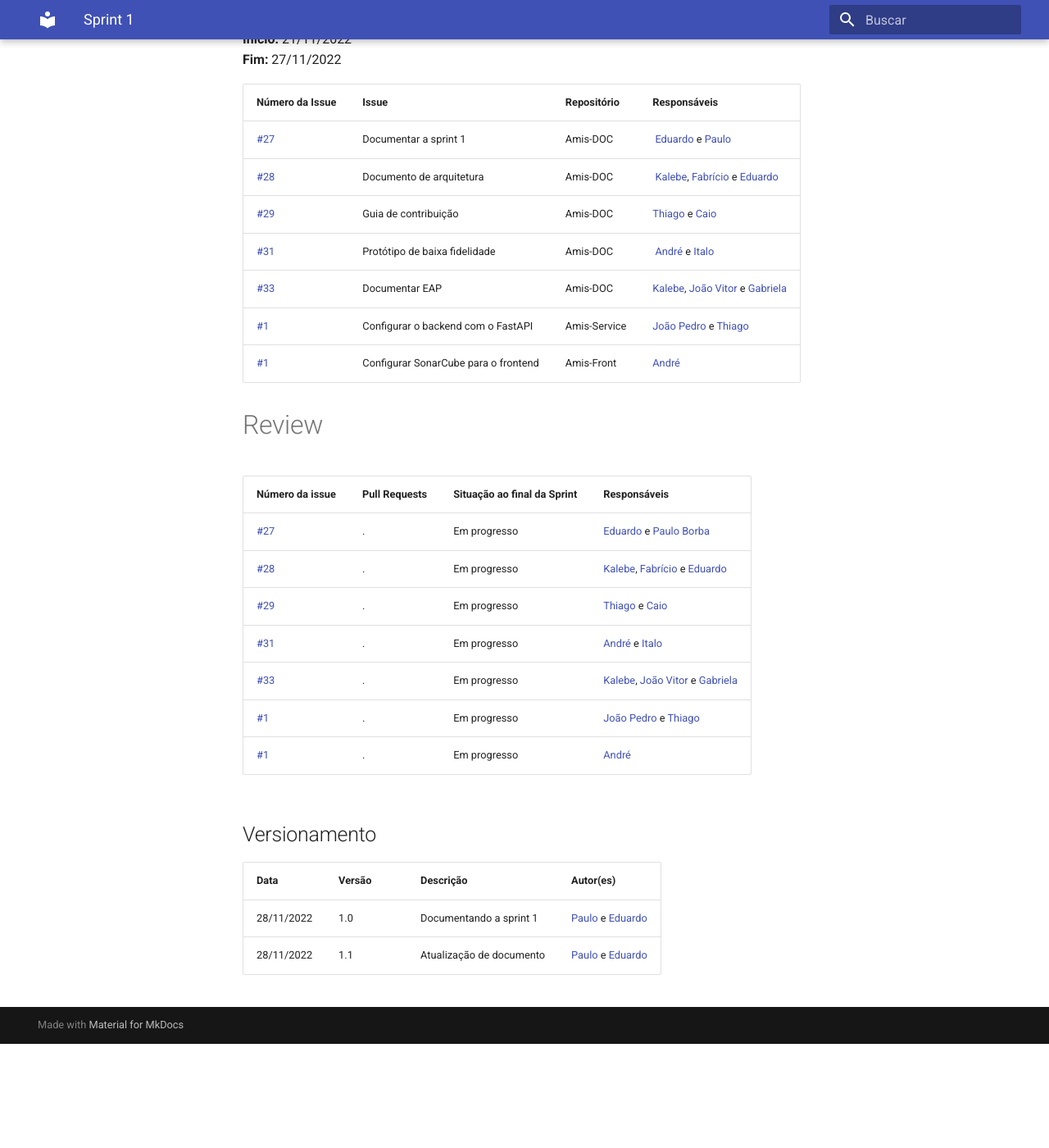
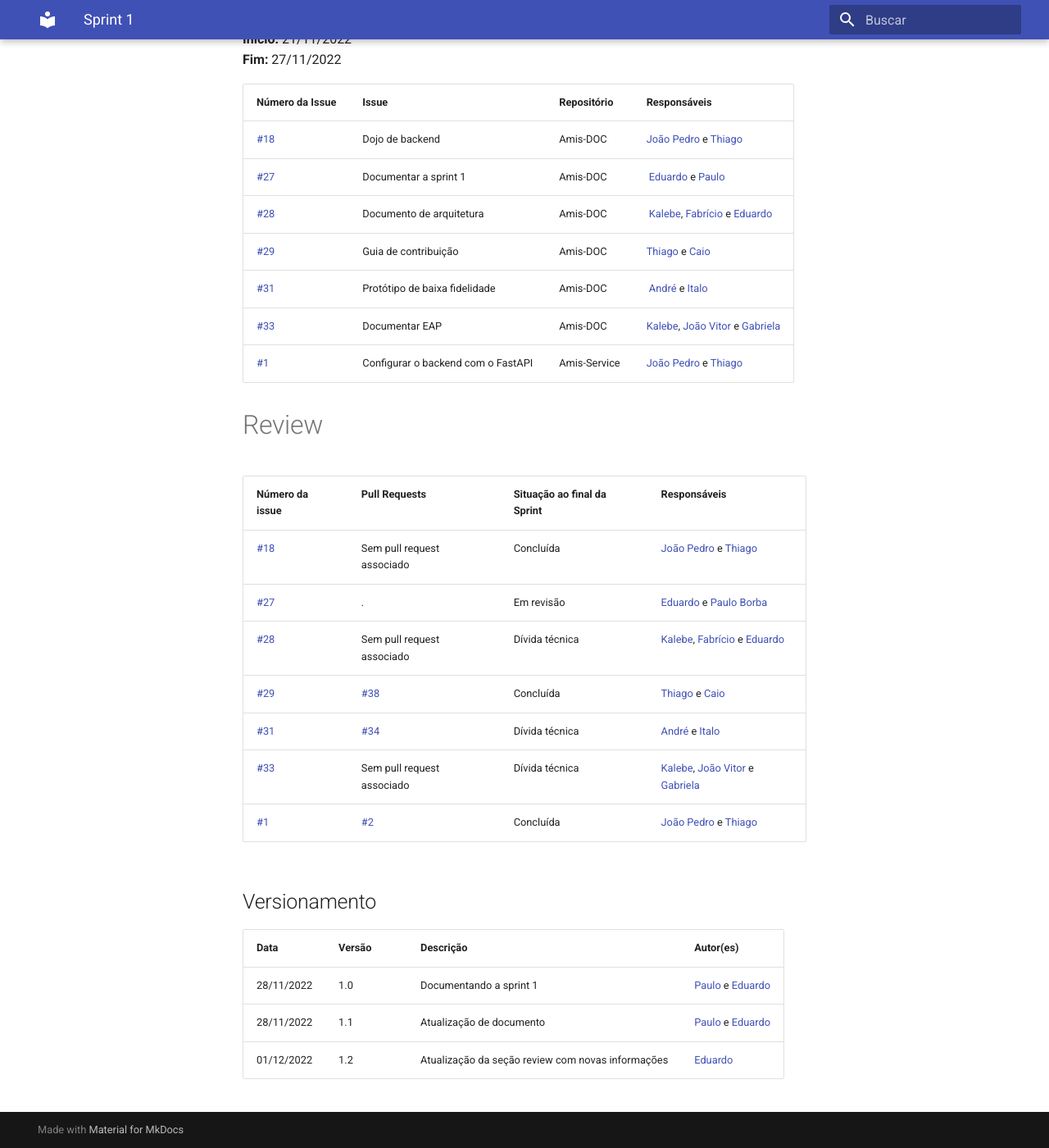
Before and after one commit to fga-eps-mds/2022.2-Amis-Doc, an MkDocs documentation site: the page built from docs/Sprints_Releases/sprint1.md, in a window 1280 px wide and 1400 px high, scrolled down 524 px. Shown: the whole window at 82% size. Built offline with MkDocs 1.6.1 and Material for MkDocs 9.7.7, drawn with Linux system fonts in a browser that asks for light colours; before the commit the page ends 1797 px from its top, so only the background shows below that.

Commit message:
Adicionadas pull requests da sprint 1 na tabela review

```diff
--- a/docs/Sprints_Releases/sprint1.md
+++ b/docs/Sprints_Releases/sprint1.md
@@ -14,25 +14,25 @@
 
 | Número da Issue | Issue | Repositório | Responsáveis |
 | ---- | ---- | ---- | ---- |
+| [#18](https://github.com/fga-eps-mds/2022.2-Amis-Doc/issues/18) | Dojo de backend | Amis-DOC | [João Pedro](https://github.com/jps12) e [Thiago](https://github.com/thiagolsg)|
 | [#27](https://github.com/fga-eps-mds/2022.2-Amis-Doc/issues/27) | Documentar a sprint 1 | Amis-DOC | [Eduardo](https://github.com/fxred) e [Paulo](https://github.com/paulohborba)|
 | [#28](https://github.com/fga-eps-mds/2022.2-Amis-Doc/issues/28) | Documento de arquitetura | Amis-DOC | [Kalebe](https://github.com/KalebeLopes), [Fabrício](https://github.com/FabricioDeQueiroz) e [Eduardo](https://github.com/fxred)|
 | [#29](https://github.com/fga-eps-mds/2022.2-Amis-Doc/issues/29) | Guia de contribuição | Amis-DOC | [Thiago](https://github.com/thiagolsg) e [Caio](https://github.com/CaioSulz)|
 | [#31](https://github.com/fga-eps-mds/2022.2-Amis-Doc/issues/31) | Protótipo de baixa fidelidade | Amis-DOC | [André](https://github.com/andrelucasf) e [Italo](https://github.com/ItaloBrunoM)|
 | [#33](https://github.com/fga-eps-mds/2022.2-Amis-Doc/issues/33) | Documentar EAP | Amis-DOC | [Kalebe](https://github.com/KalebeLopes), [João Vitor](https://github.com/Jvsoutomaior) e [Gabriela](https://github.com/gabrielapivetta)|
 | [#1](https://github.com/fga-eps-mds/2022.2-Amis-Service/issues/1) | Configurar o backend com o FastAPI | Amis-Service | [João Pedro](https://github.com/jps12) e [Thiago](https://github.com/thiagolsg)|
-| [#1](https://github.com/fga-eps-mds/2022.2-Amis-Front/issues/1) | Configurar SonarCube para o frontend | Amis-Front | [André](https://github.com/andrelucasf)|
 
 # Review
 
 | Número da issue | Pull Requests | Situação ao final da Sprint | Responsáveis |
 | ---- | ---- | ---- | ---- |
-| [#27](https://github.com/fga-eps-mds/2022.2-Amis-Doc/issues/27) | . | Em progresso | [Eduardo](https://github.com/fxred) e [Paulo Borba](https://github.com/paulohborba)|
-| [#28](https://github.com/fga-eps-mds/2022.2-Amis-Doc/issues/28) | . | Em progresso | [Kalebe](https://github.com/KalebeLopes), [Fabrício](https://github.com/FabricioDeQueiroz) e [Eduardo](https://github.com/fxred)|
-| [#29](https://github.com/fga-eps-mds/2022.2-Amis-Doc/issues/29) | . | Em progresso | [Thiago](https://github.com/thiagolsg) e [Caio](https://github.com/CaioSulz)|
-| [#31](https://github.com/fga-eps-mds/2022.2-Amis-Doc/issues/31) | . | Em progresso | [André](https://github.com/andrelucasf) e [Italo](https://github.com/ItaloBrunoM)|
-| [#33](https://github.com/fga-eps-mds/2022.2-Amis-Doc/issues/33) | . | Em progresso | [Kalebe](https://github.com/KalebeLopes), [João Vitor](https://github.com/Jvsoutomaior) e [Gabriela](https://github.com/gabrielapivetta)|
-| [#1](https://github.com/fga-eps-mds/2022.2-Amis-Service/issues/1) | . | Em progresso | [João Pedro](https://github.com/jps12) e [Thiago](https://github.com/thiagolsg)|
-| [#1](https://github.com/fga-eps-mds/2022.2-Amis-Front/issues/1) | . | Em progresso | [André](https://github.com/andrelucasf)|
+| [#18](https://github.com/fga-eps-mds/2022.2-Amis-Doc/issues/18) | Sem pull request associado | Concluída | [João Pedro](https://github.com/jps12) e [Thiago](https://github.com/thiagolsg)|
+| [#27](https://github.com/fga-eps-mds/2022.2-Amis-Doc/issues/27) | . | Em revisão | [Eduardo](https://github.com/fxred) e [Paulo Borba](https://github.com/paulohborba)|
+| [#28](https://github.com/fga-eps-mds/2022.2-Amis-Doc/issues/28) | Sem pull request associado | Dívida técnica | [Kalebe](https://github.com/KalebeLopes), [Fabrício](https://github.com/FabricioDeQueiroz) e [Eduardo](https://github.com/fxred)|
+| [#29](https://github.com/fga-eps-mds/2022.2-Amis-Doc/issues/29) | [#38](https://github.com/fga-eps-mds/2022.2-Amis-Doc/pull/38) | Concluída | [Thiago](https://github.com/thiagolsg) e [Caio](https://github.com/CaioSulz)|
+| [#31](https://github.com/fga-eps-mds/2022.2-Amis-Doc/issues/31) | [#34](https://github.com/fga-eps-mds/2022.2-Amis-Doc/pull/34) | Dívida técnica | [André](https://github.com/andrelucasf) e [Italo](https://github.com/ItaloBrunoM)|
+| [#33](https://github.com/fga-eps-mds/2022.2-Amis-Doc/issues/33) | Sem pull request associado | Dívida técnica | [Kalebe](https://github.com/KalebeLopes), [João Vitor](https://github.com/Jvsoutomaior) e [Gabriela](https://github.com/gabrielapivetta)|
+| [#1](https://github.com/fga-eps-mds/2022.2-Amis-Service/issues/1) | [#2](https://github.com/fga-eps-mds/2022.2-Amis-Service/pull/2) | Concluída | [João Pedro](https://github.com/jps12) e [Thiago](https://github.com/thiagolsg)|
 
 ## Versionamento
 
@@ -40,3 +40,4 @@
 |------|--------|-----------|-----------|
 | 28/11/2022 | 1.0 | Documentando a sprint 1 | [Paulo](https://github.com/paulohborba) e [Eduardo](https://github.com/fxred) |
 | 28/11/2022 | 1.1 | Atualização de documento | [Paulo](https://github.com/paulohborba) e [Eduardo](https://github.com/fxred) |
+| 01/12/2022 | 1.2 | Atualização da seção review com novas informações | [Eduardo](https://github.com/fxred) |
```
